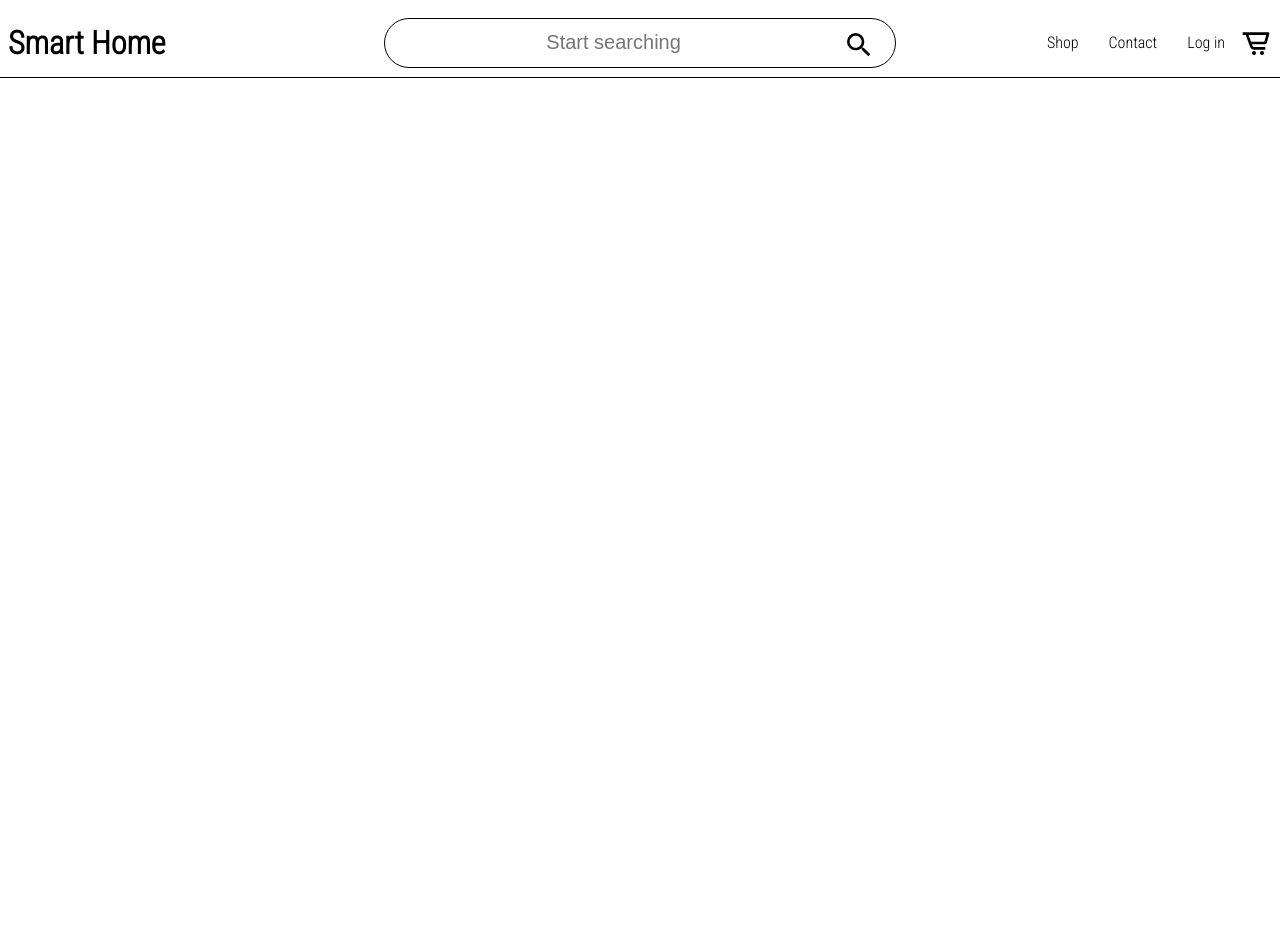
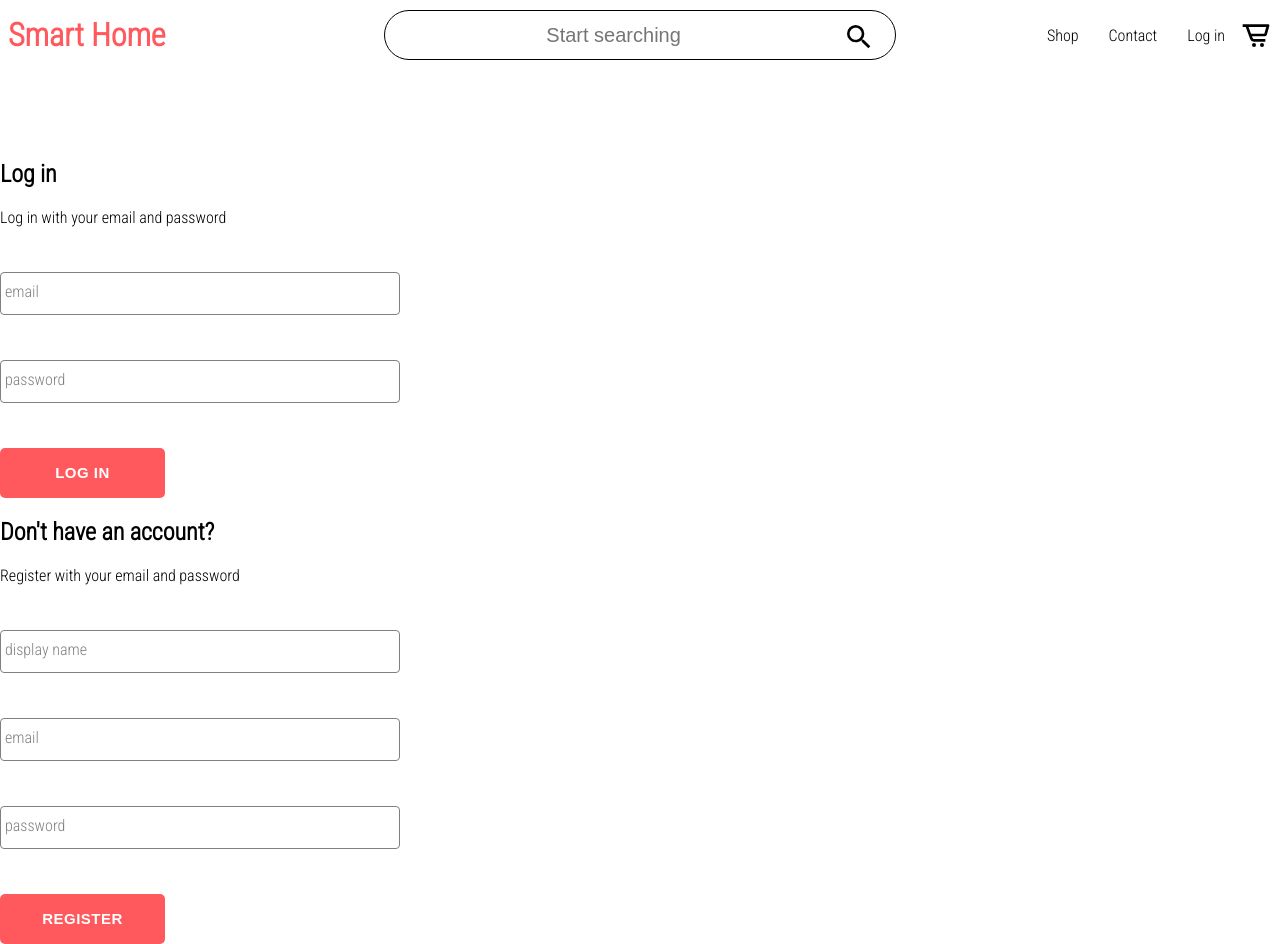
Before and after one commit to Telakshan/SmartHome-Frontend, a React (Create React App) app: page /login in a window 1280 px wide. Before the commit the page ends 800 px from the top, so only its background shows below. Built offline with nearby package versions, Linux system fonts and the light colour scheme.

Commit message:
updated navbar scroll

```diff
--- a/src/App.tsx
+++ b/src/App.tsx
@@ -2,6 +2,7 @@ import { Route, Switch, Redirect } from "react-router-dom";
 
 import "./App.css";
 
+import RegisterAndLogin from './Pages/RegisterAndLogin/RegisterAndLogin';
 import NavBar from "./Components/NavBar/NavBar";
 
 
@@ -9,6 +10,10 @@ function App() {
   return (
     <div className="App">
       <NavBar />
+      <Switch>
+        <Route exact path='/login' component={RegisterAndLogin}/>
+      </Switch>
+
     </div>
   );
 }
--- a/src/Components/Button/Button.scss
+++ b/src/Components/Button/Button.scss
@@ -6,7 +6,7 @@
   line-height: 50px;
   padding: 0 35px 0 35px;
   font-size: 15px;
-    background-color: #02024a;
+  background-color: #ff585d;
   color: white;
   text-transform: uppercase;
   font-family: 'Arial';
@@ -19,8 +19,8 @@
 
   &:hover {
     background-color: white;
-      color: black;
-      border: 1px solid black;
+    color: #ff585d;
+    border: 1px solid #ff585d;
   }
 
   &.google-sign-in{
--- a/src/Components/Input/Input.scss
+++ b/src/Components/Input/Input.scss
@@ -1,37 +1,63 @@
-.input {
-    position: relative;
+$sub-color: grey;
+$main-color: black;
 
-    &__label {
-      position: absolute;
-      left: 0;
-      top: 0;
-      padding: calc(0.5rem * 0.75) calc(0.5rem * .5);
-      margin: calc(0.5rem * 0.75 + 3px) calc(0.5rem * .5);
-      background: pink;
-      white-space: nowrap;
-      transform: translate(0, 0);
-      transform-origin: 0 0;
-      background: #fff;
-      transition: transform 120ms ease-in;
-      font-weight: bold;
-      line-height: 1.2;
+@mixin shrinkLabel {
+  top: -14px;
+  font-size: 12px;
+  color: $main-color;
+}
+
+.group {
+  position: relative;
+  margin: 45px 0;
+
+
+  .form-input {
+    background: none;
+    background-color: white;
+    color: $sub-color;
+    font-size: 18px;
+    padding: 10px 10px 10px 5px;
+    display: block;
+    width: 100%;
+    border: none;
+    border-radius: 4px;
+    border: 1px solid $sub-color;
+    margin-top: 0px;
+
+
+
+    &:focus {
+      outline: none;
     }
-    &__field {
-      box-sizing: border-box;
-      display: block;
-      width: 100%;
-      border: 3px solid currentColor;
-      padding: calc(0.5rem * 1.5) 0.5rem;
-      color: currentColor;
-      background: transparent;
-      border-radius: 4px;
 
-      &:focus,
-      &:not(:placeholder-shown) {
-        & + .input__label {
-          transform: translate(.25rem, -65%) scale(.8);
-          color: #fab700;
-        }
-      }
+    &:focus ~ .form-input-label {
+      @include shrinkLabel();
+    }
+
+
+  }
+
+  .small{
+    max-width: 120px;
+  }
+
+  input[type='password'] {
+    letter-spacing: 0.3em;
+  }
+
+  .form-input-label {
+    color: $sub-color;
+    font-size: 16px;
+    font-weight: normal;
+    position: absolute;
+    pointer-events: none;
+    left: 5px;
+    top: 10px;
+    transition: 300ms ease all;
+
+    &.shrink {
+      @include shrinkLabel();
     }
   }
+}
--- a/src/Components/Input/Input.tsx
+++ b/src/Components/Input/Input.tsx
@@ -3,8 +3,11 @@ import React from "react";
 import "./Input.scss";
 
 interface InputProps {
-  handleChange: any;
+  handleChange?: any;
+  name?: string;
   label: string;
+  onChange?: any;
+  value: string;
 }
 
 const Input: React.FC<InputProps> = ({
@@ -13,15 +16,18 @@ const Input: React.FC<InputProps> = ({
   ...otherProps
 }) => {
   return (
-    <label className="input">
-      <input
-        className="input__field"
-        type="text"
-        {...otherProps}
-        onChange={handleChange}
-      />
-      <span className="input__label">Some Fancy Label</span>
-    </label>
+    <div className="group">
+    <input className={`form-input`} onChange={handleChange} {...otherProps} />
+    {label ? (
+      <label
+        className={`form-input-label ${
+          otherProps.value.length ? "shrink" : ""
+        }`}
+      >
+        {label}
+      </label>
+    ) : null}
+  </div>
   );
 };
 
--- /dev/null
+++ b/src/Components/Login/Login.scss
@@ -0,0 +1,9 @@
+.log-in{
+    //margin: 20vh auto auto;
+    margin-top: 20vh;
+    max-width: 400px;
+
+    form{
+        margin-top: 10px;
+    }
+}
--- /dev/null
+++ b/src/Components/Login/Login.tsx
@@ -0,0 +1,44 @@
+import React, { useState } from "react";
+import Button from "../Button/Button";
+import Input from "../Input/Input";
+
+import "./Login.scss";
+
+const Login = () => {
+  const [formData, setFormData] = useState({
+    email: "",
+    password: "",
+  });
+
+  const { email, password } = formData;
+
+  const handleChange = (event) => {
+    setFormData({ ...formData, [event.target.name]: event.target.value });
+  };
+
+  return (
+    <div className="log-in">
+      <h2 className="title">Log in</h2>
+      <span>Log in with your email and password</span>
+      <form>
+        <Input
+          name="email"
+          value={email}
+          label="email"
+          onChange={handleChange}
+        />
+        <Input
+          name="password"
+          value={password}
+          label="password"
+          onChange={handleChange}
+        />
+        <Button>
+          Log in
+        </Button>
+      </form>
+    </div>
+  );
+};
+
+export default Login;
--- a/src/Components/NavBar/NavBar.scss
+++ b/src/Components/NavBar/NavBar.scss
@@ -6,15 +6,19 @@
   align-items: center;
   color: black;
   position: fixed;
-  z-index: 2;
-  top: 1vh;
+  z-index: 5;
+  top: 0vh;
   width: 100%;
-  border-bottom: 1px solid black;
+  background-color: #fff;
 
   .logo {
     flex: 0.3;
     font-size: 2rem;
     justify-content: center;
+
+    h4 {
+      color: #ff585d;
+    }
   }
 
   .search-box {
@@ -74,3 +78,40 @@
     }
   }
 }
+
+.scrolled {
+  z-index: 2;
+  background-color: #222629;
+  opacity: 0.9;
+  transition: 0.3s;
+  width: 100%;
+
+  .logo {
+    h4 {
+      color: #fff;
+    }
+  }
+
+  .search-box {
+    color: #fff;
+    border: 1px solid #fff;
+
+    input {
+      color: #fff;
+    }
+
+    .search-icon {
+      color: #fff;
+    }
+  }
+
+  .option-box {
+    .option {
+      color: #fff;
+    }
+  }
+
+  .cart-icon {
+    color: #fff;
+  }
+}
--- a/src/Components/NavBar/NavBar.tsx
+++ b/src/Components/NavBar/NavBar.tsx
@@ -11,6 +11,16 @@ import "./NavBar.scss";
 const NavBar = () => {
   const wrapper = useRef(null);
   const [dropDown, setDropDown] = useState(false);
+  const [scrolled, setScrolled] = useState(false);
+
+  const handleScroll = () => {
+    const offset = window.pageYOffset;
+    offset > 100 ? setScrolled(true) : setScrolled(false);
+  };
+
+  useEffect(() => {
+    window.addEventListener("scroll", handleScroll);
+  }, []);
 
   useEffect(() => {
     document.addEventListener("click", handleClickOutside, false);
@@ -26,7 +36,7 @@ const NavBar = () => {
   };
 
   return (
-    <div className="navigation-container" ref={wrapper}>
+    <div className={`navigation-container ${scrolled ? 'scrolled' : null}`} ref={wrapper}>
       <div className="logo">
         <Link to="/">
           <h4>Smart Home</h4>
@@ -45,7 +55,7 @@ const NavBar = () => {
         <Link to="/shop" className="option">
           Contact
         </Link>
-        <Link to="/shop" className="option">
+        <Link to="/login" className="option">
           Log in
         </Link>
         <BiCartAlt
--- /dev/null
+++ b/src/Components/Register/Register.scss
@@ -0,0 +1,5 @@
+.register{
+
+    max-width: 400px;
+
+}
--- /dev/null
+++ b/src/Components/Register/Register.tsx
@@ -0,0 +1,50 @@
+import React, { useState } from "react";
+import Input from "../Input/Input";
+import Button from "../Button/Button";
+
+import "./Register.scss";
+
+const Register = () => {
+  const [formData, setFormData] = useState({
+    name: "",
+    email: "",
+    password: "",
+  });
+
+  const { name, email, password } = formData;
+
+  const handleChange = (event) => {
+    setFormData({ ...formData, [event.target.name]: event.target.value });
+  };
+
+  return (
+    <div className="register">
+      <h2>Don't have an account?</h2>
+      <span>Register with your email and password</span>
+
+      <form>
+        <Input
+          name="name"
+          value={name}
+          label="display name"
+          onChange={handleChange}
+        />
+        <Input
+          name="email"
+          value={email}
+          label="email"
+          onChange={handleChange}
+        />
+        <Input
+          name="password"
+          value={password}
+          label="password"
+          onChange={handleChange}
+        />
+        <Button>Register</Button>
+      </form>
+    </div>
+  );
+};
+
+export default Register;
--- /dev/null
+++ b/src/Pages/RegisterAndLogin/RegisterAndLogin.tsx
@@ -0,0 +1,16 @@
+import React from "react";
+import Login from "../../Components/Login/Login";
+import Register from "../../Components/Register/Register";
+
+import "./RegisterAndLogin.scss";
+
+const RegisterAndLogin = () => {
+  return (
+    <div>
+      <Login />
+      <Register />
+    </div>
+  );
+};
+
+export default RegisterAndLogin;
```
Also changed, not shown: src/Pages/RegisterAndLogin/RegisterAndLogin.scss (added). Lines whose indentation alone changed are shown as unchanged.
